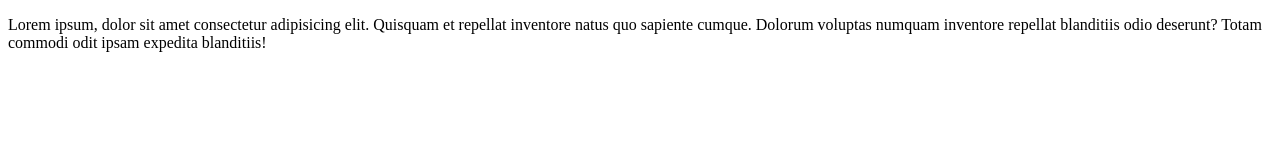
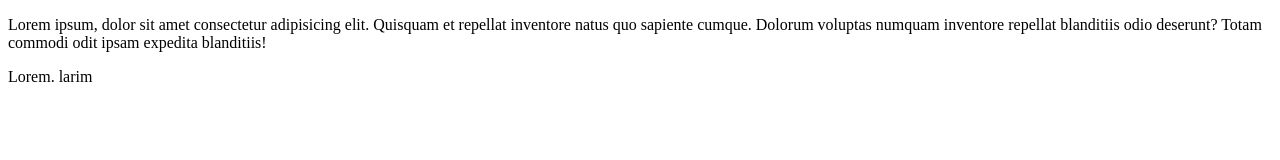
Before and after one commit to farzod-achilov/coffee-site, a plain HTML site: page index.html in a window 1280 px wide. Drawn offline with Linux system fonts and the light colour scheme.

Commit message:
commet 1

```diff
--- a/index.html
+++ b/index.html
@@ -13,5 +13,6 @@
       inventore repellat blanditiis odio deserunt? Totam commodi odit ipsam
       expedita blanditiis!
     </p>
+    <p>Lorem. larim</p>
   </body>
 </html>
```
